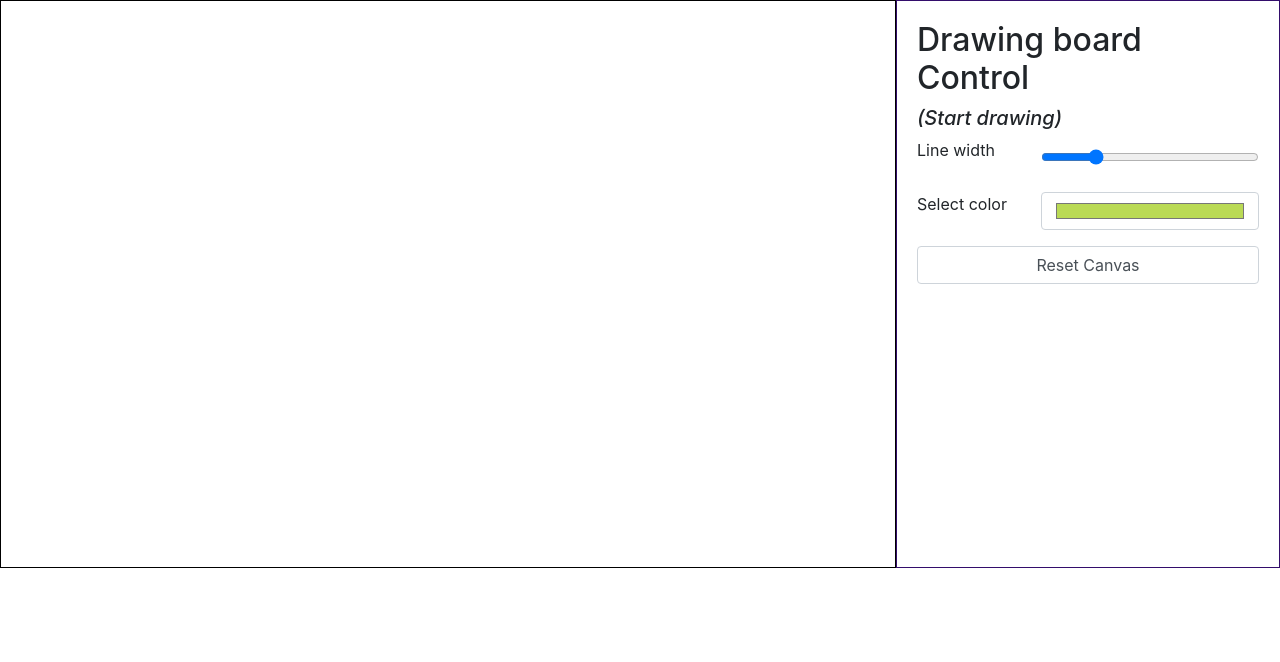
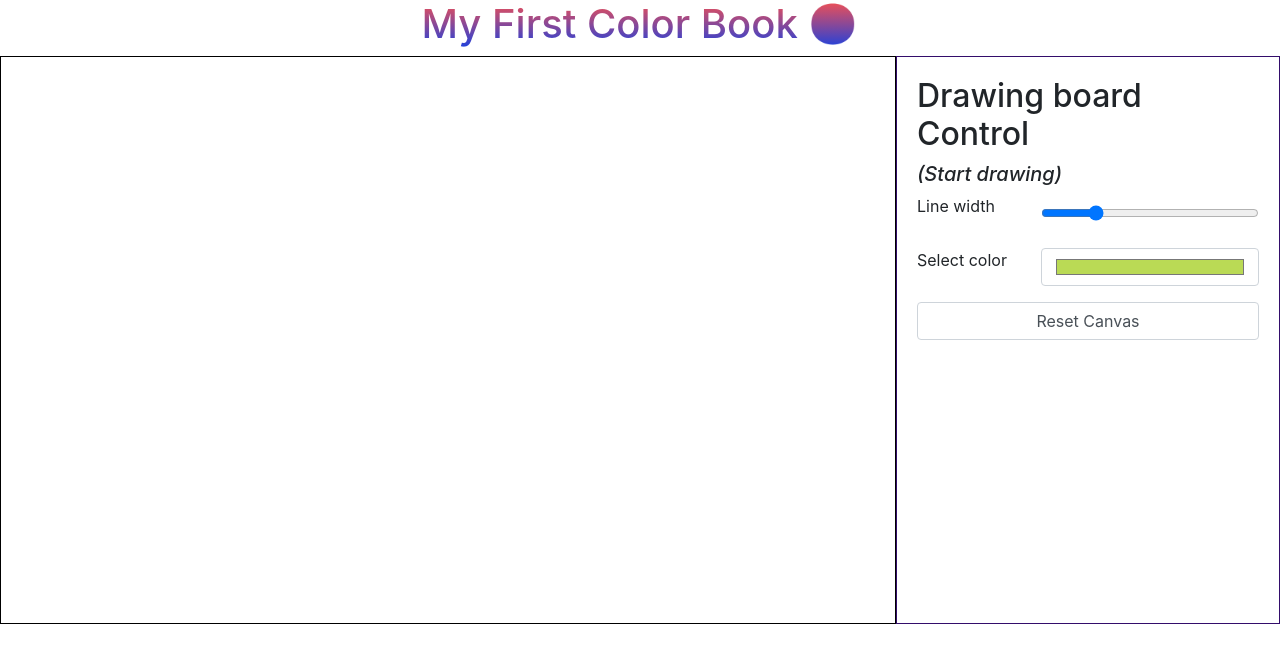
Before and after one commit to edemagbenyo/colorbook, a website: page index.html in a window 1280 px wide. Drawn offline with nearby package versions, Linux system fonts and the light colour scheme.

Commit message:
Style changes

```diff
--- a/index.html
+++ b/index.html
@@ -9,6 +9,8 @@
   <title>Color</title>
 </head>
 <body>
+  <h1 style="text-align: center;  background: -webkit-linear-gradient(rgb(247, 80, 80), rgb(30, 65, 221)); -webkit-background-clip: text;   -webkit-text-fill-color: transparent;
+  ">My First Color Book 😀</h1>
   <div class="app">
     <div class="canvas">
       <canvas id="board"></canvas>
--- a/styles/main.css
+++ b/styles/main.css
@@ -11,6 +11,7 @@
 .canvas{
   grid-area: canvas;
   border: 1px solid #000000;
+  cursor: url("../images/circle.png"),auto ;
 }
 .controls{
   grid-area: controls;
```
Also changed, not shown: images/circle.png (added).
